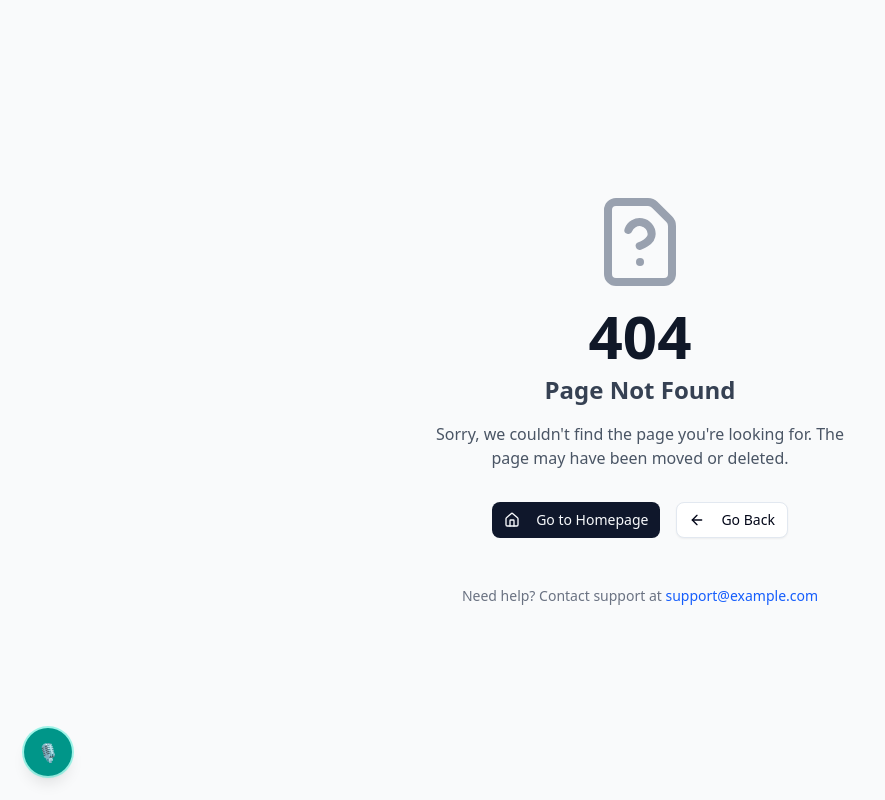
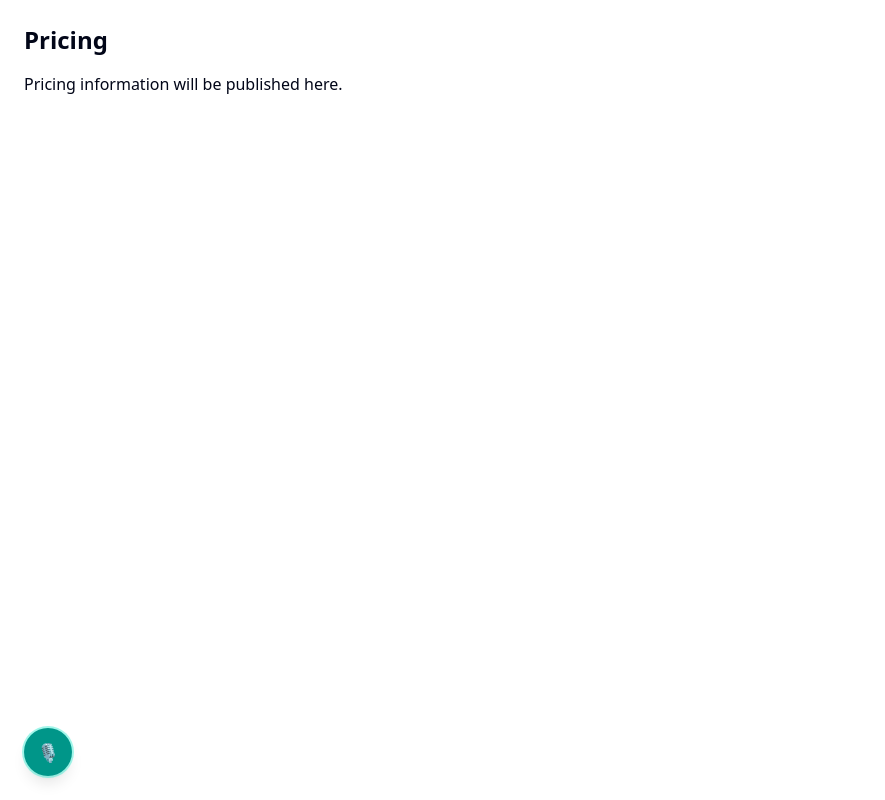
Before and after one commit to D216-cloud/ai-hrms-main, a Next.js app: page /pricing in a window 1280 px wide. Before the commit this address had no page. Shown: the whole page, without its empty margins (0-885 px from the left). Built offline with nearby package versions, Linux system fonts and the light colour scheme.

Commit message:
4rhhh commit

```diff
--- /dev/null
+++ b/app/blog/page.jsx
@@ -0,0 +1,14 @@
+// Minimal server component for /blog
+export const metadata = {
+  title: 'Blog',
+  description: 'Blog listing',
+};
+
+export default function BlogPage() {
+  return (
+    <main className="container mx-auto p-6">
+      <h1 className="text-2xl font-bold">Blog</h1>
+      <p className="mt-4">Blog posts will appear here.</p>
+    </main>
+  );
+}
--- /dev/null
+++ b/app/pricing/page.jsx
@@ -0,0 +1,14 @@
+// Minimal server component for /pricing
+export const metadata = {
+  title: 'Pricing',
+  description: 'Pricing page',
+};
+
+export default function PricingPage() {
+  return (
+    <main className="container mx-auto p-6">
+      <h1 className="text-2xl font-bold">Pricing</h1>
+      <p className="mt-4">Pricing information will be published here.</p>
+    </main>
+  );
+}
```
Also changed, not shown: 1 other file (tests, documents, lock files or other folders).
